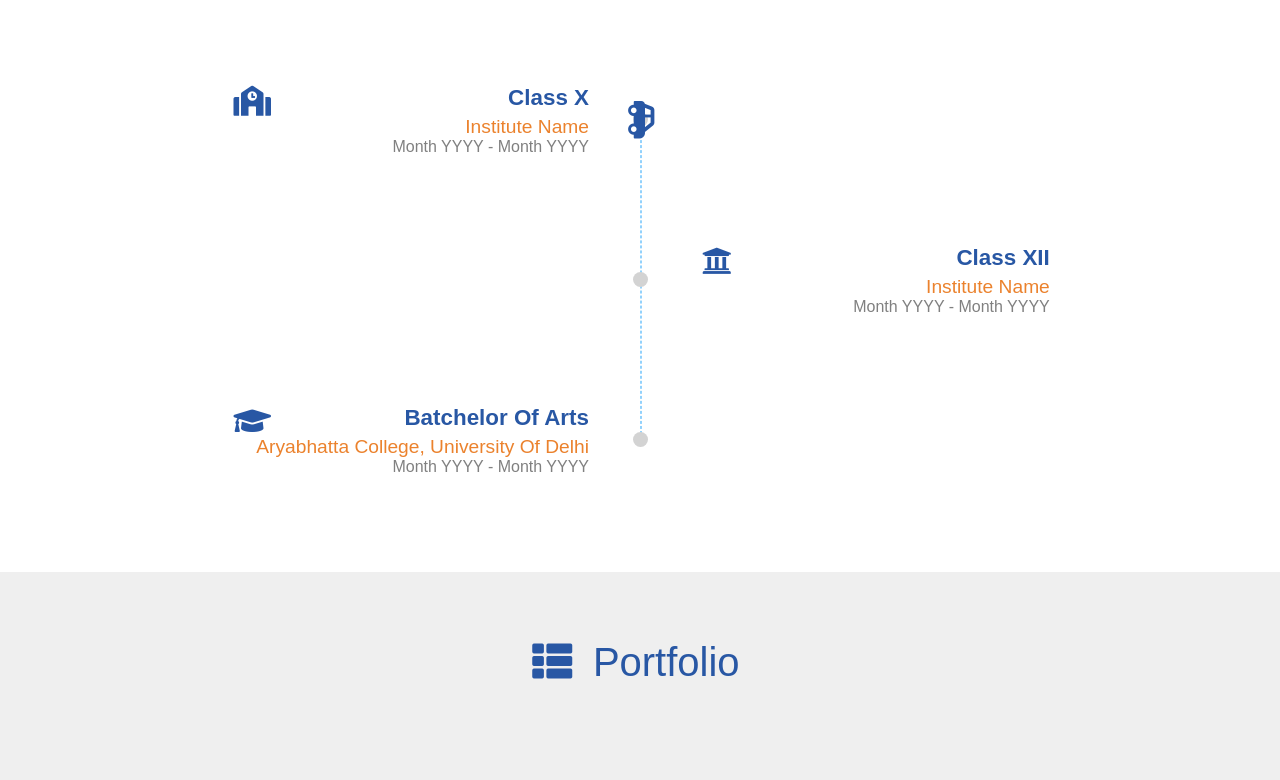
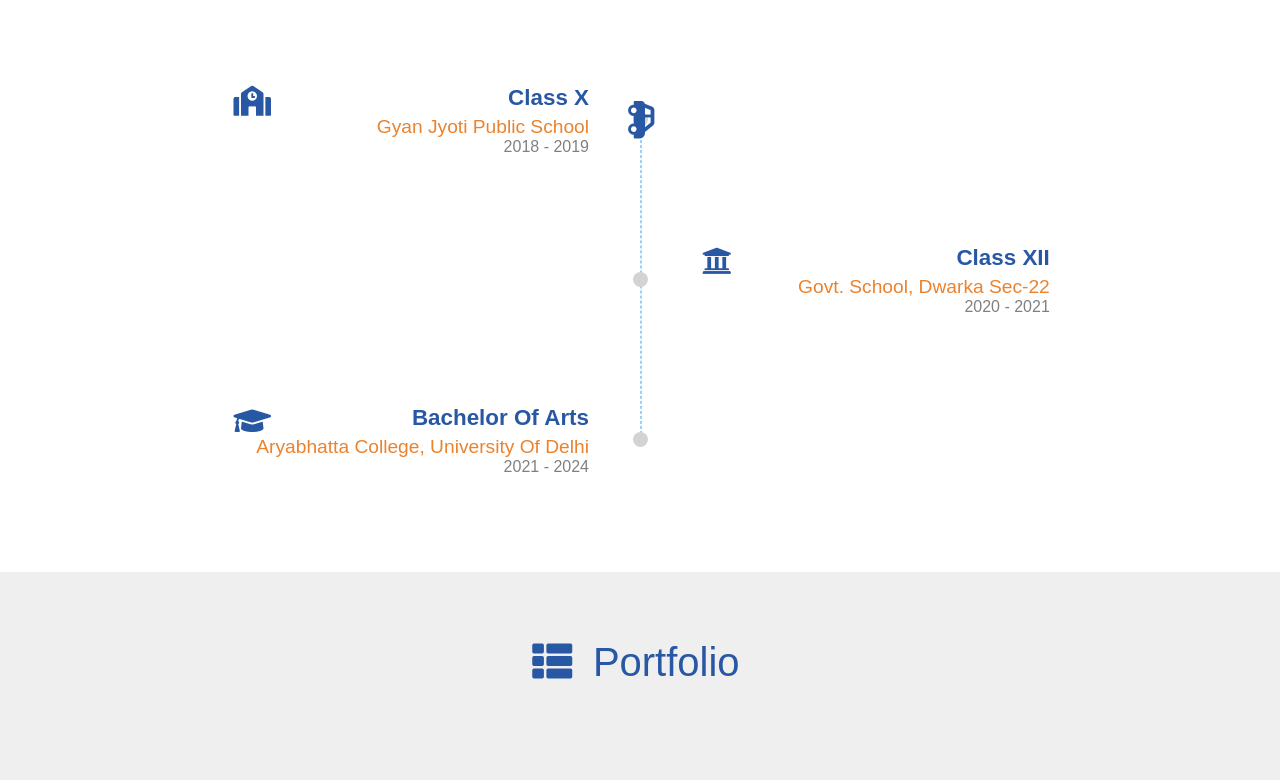
Before and after one commit to soniyarwt23/Portfolio-Website, a plain HTML site: page index.html in a window 1280 px wide. Shown: the part 1473-2253 px from the top of the page. Drawn offline with nearby package versions, Linux system fonts and the light colour scheme.

Commit message:
Add files via upload

```diff
--- a/index.html
+++ b/index.html
@@ -90,7 +90,7 @@
                         </a>
                     </li>
                     <li>
-                        <a href="#">
+                        <a href="https://t.me/soniyarwt23" target="_blank">
                             <i class="fab fa-telegram-plane"></i>
                         </a>
                     </li>
@@ -279,8 +279,8 @@
 
                         </div>
                         <h3 class="experience-designation  m0 m-blue"> Class X </h3>
-                        <h4 class="experience-company-name "> Institute Name </h4>
-                        <h5 class="experience-duration m0"> Month YYYY - Month YYYY </h5>
+                        <h4 class="experience-company-name "> Gyan Jyoti Public School</h4>
+                        <h5 class="experience-duration m0">  2018 - 2019 </h5>
 
                         <!-- <p class="experience-description text-justify"> Lorem Ipsum is simply dummy text of the printing
                             and typesetting industry. Lorem Ipsum has been the industry's standard dummy text ever since
@@ -296,8 +296,8 @@
 
                         </div>
                         <h3 class="experience-designation  m0 m-blue"> Class XII </h3>
-                        <h4 class="experience-company-name "> Institute Name </h4>
-                        <h5 class="experience-duration m0"> Month YYYY - Month YYYY </h5>
+                        <h4 class="experience-company-name "> Govt. School, Dwarka Sec-22 </h4>
+                        <h5 class="experience-duration m0"> 2020 - 2021 </h5>
                         <!-- <p class="experience-description text-justify"> Lorem Ipsum is simply dummy text of the printing
                             and typesetting industry. Lorem Ipsum has been the industry's standard dummy text ever since
                             the 1500s, when an unknown printer took a galley of type and scrambled it to make a type
@@ -311,9 +311,9 @@
                             <i class="fas fa-graduation-cap"></i>
 
                         </div>
-                        <h3 class="experience-designation  m0 m-blue"> Batchelor Of Arts </h3>
+                        <h3 class="experience-designation  m0 m-blue"> Bachelor Of Arts </h3>
                         <h4 class="experience-company-name "> Aryabhatta College, University Of Delhi  </h4>
-                        <h5 class="experience-duration m0"> Month YYYY - Month YYYY </h5>
+                        <h5 class="experience-duration m0"> 2021 - 2024 </h5>
 
                         <!-- <p class="experience-description text-justify"> Lorem Ipsum is simply dummy text of the printing
                             and typesetting industry. Lorem Ipsum has been the industry's standard dummy text ever since
@@ -450,7 +450,7 @@
                     </li>
 
                     <li>
-                        <a href="#" target="_blank">
+                        <a href="https://t.me/soniyarwt23" target="_blank">
                             <i class="fab fa-telegram-plane"></i>
                         </a>
                     </li>
```
